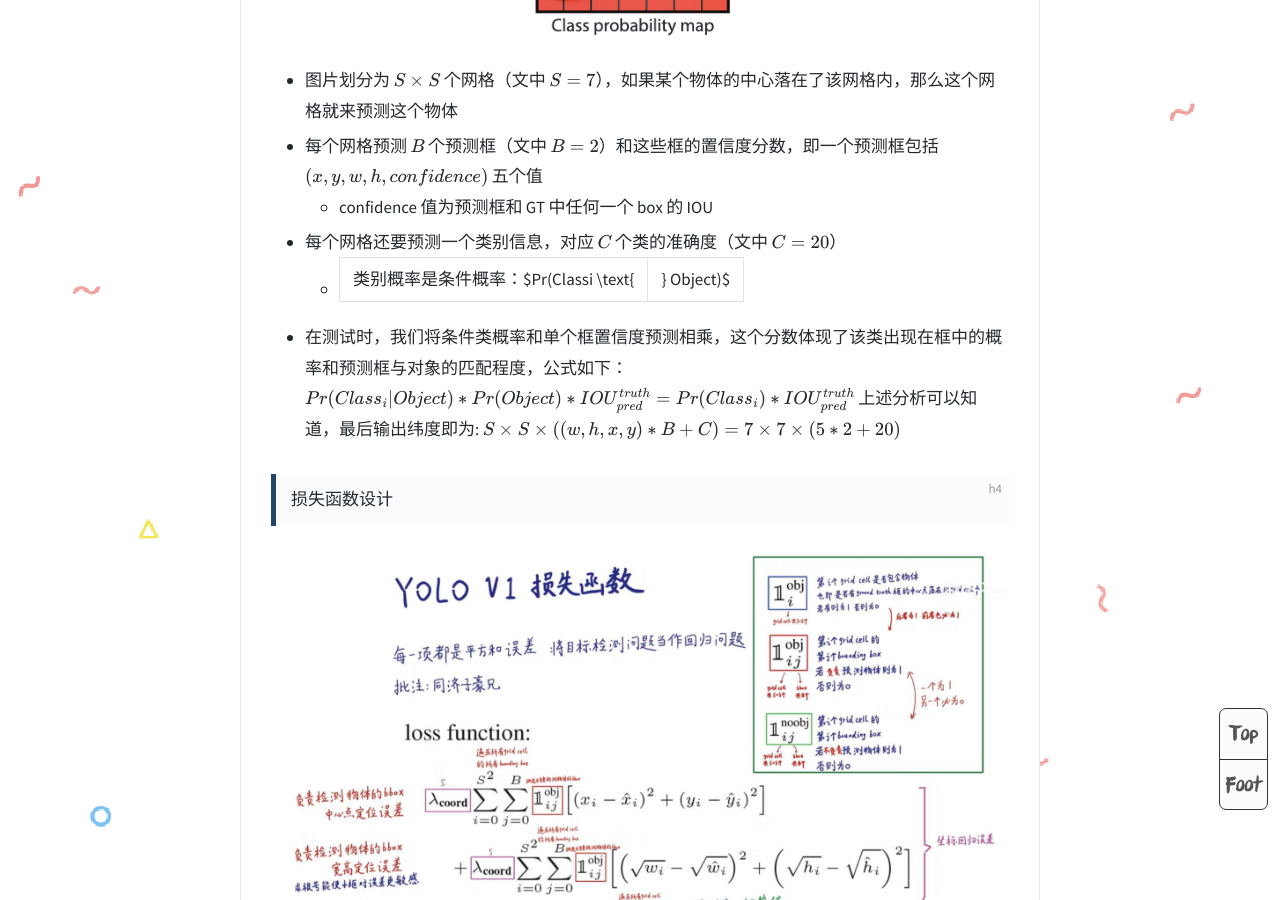
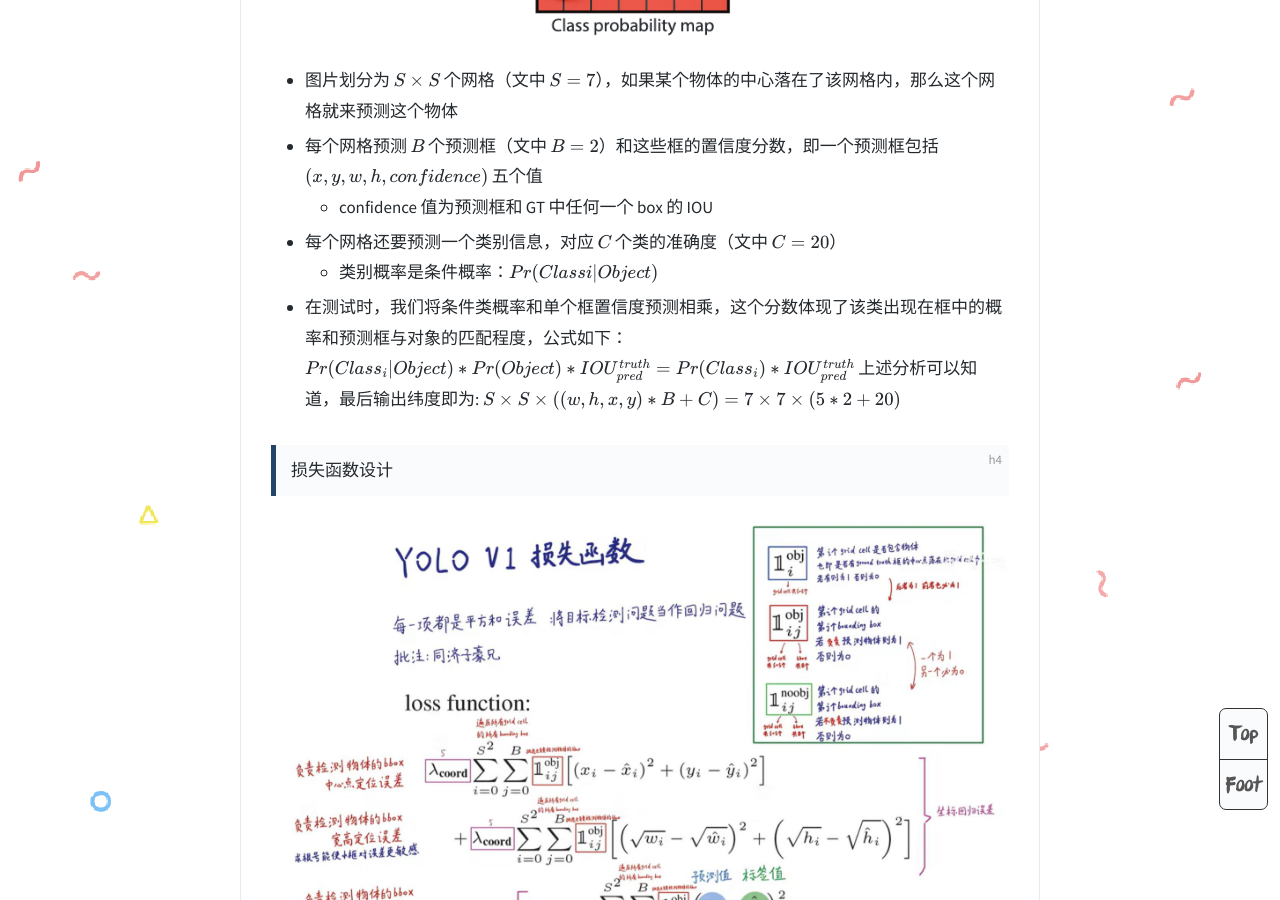
Before and after one commit to MatthewMaxy/MatthewMaxy.github.io, a Jekyll site: the page built from _posts/2024-04-11-Yolo.md, in a window 1280 px wide and 900 px high, scrolled down 2250 px. Built offline with Jekyll 4.4.1, drawn with Linux system fonts in a browser that asks for light colours; formulas are drawn with MathJax 3; comment, search, counter and statistics services are not loaded.

Commit message:
how can I see ｜

```diff
--- a/_posts/2024-04-11-Yolo.md
+++ b/_posts/2024-04-11-Yolo.md
@@ -48,7 +48,7 @@
 + 每个网格预测 $B$ 个预测框（文中 $B= 2$）和这些框的置信度分数，即一个预测框包括 $(x, y, w, h, confidence)$ 五个值
   + confidence 值为预测框和 GT 中任何一个 box 的 IOU
 + 每个网格还要预测一个类别信息，对应 $C$ 个类的准确度（文中 $C = 20$）
-  + 类别概率是条件概率：$Pr(Classi \text{|}  Object)$
+  + 类别概率是条件概率：$Pr(Classi &#124; Object)$
 + 在测试时，我们将条件类概率和单个框置信度预测相乘，这个分数体现了该类出现在框中的概率和预测框与对象的匹配程度，公式如下：
 $$ Pr(Class_i \text{|} Object) * Pr(Object) * IOU^{truth}_{pred} = Pr(Class_i) * IOU^{truth}_{pred}$$
 上述分析可以知道，最后输出纬度即为:
```
